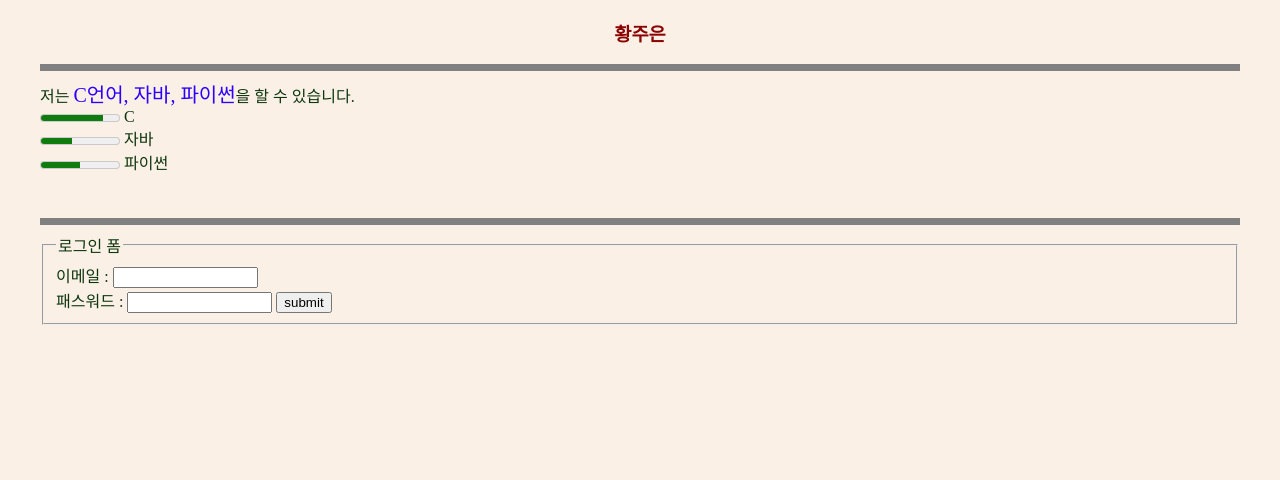
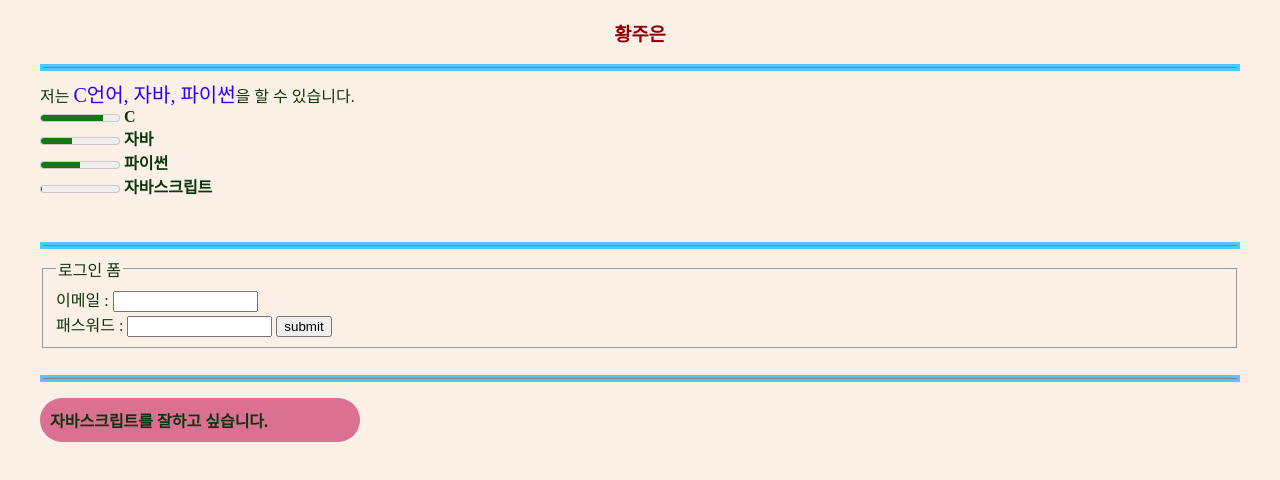
Before and after one commit to gazzaco/webprogramming, a plain HTML site: page 0917/index.html in a window 1280 px wide. Drawn offline with Linux system fonts and the light colour scheme.

Commit message:
Add files via upload

```diff
--- a/0917/index.html
+++ b/0917/index.html
@@ -4,24 +4,28 @@
         <meta charset="utf-8">
         <title>자기소개</title>
         <style>
+            p { background-color: palevioletred; width: 300px; padding: 10px;}
             body { background-color : linen; color : rgb(14, 54, 14);
             margin-left : 40px; margin-right : 40px;}
             h3 { text-align : center; color : darkred;}
-            hr { height : 1px; border : solid grey;
+            hr { height : 1px; border : solid rgb(84, 198, 255);
             background-color : grey }
             span { color: rgb(43, 0, 255); font-size: 20px; }
+            s { text-decoration: line-through;}
+            #round1{ border-radius: 40px;}
         </style>
     </head>
-    <body>
         <body>
 <h3>황주은</h3>
 <hr>
 저는 <span>C언어, 자바, 파이썬</span>을 할 수 있습니다.<br>
-<meter value="80" max="100">80%</meter> C
+<meter value="80" max="100">80%</meter> <strong>C</strong>
 <br>
-<meter value="40" max="100">40%</meter> 자바
+<meter value="40" max="100">40%</meter> <strong>자바</strong>
 <br>
-<meter value="50" max="100">50%</meter> 파이썬
+<meter value="50" max="100">50%</meter> <strong>파이썬</strong>
+<br>
+<meter value="1" max="100">50%</meter> <strong><p1>자바스크립트</p1></strong>
 <br><br><br>
 <hr>
 <form>
@@ -31,10 +35,10 @@
         패스워드 : <input type = "password" size="15" value="">
 
 <input type = "submit" value = "submit">
-    </fieldset>
+    </fieldset><br>
 </form>
+<hr>
+<p id="round1"><strong>자바스크립트를 잘하고 싶습니다.</strong></p>
 
-
-</body>
     </body>
 </html>
```
